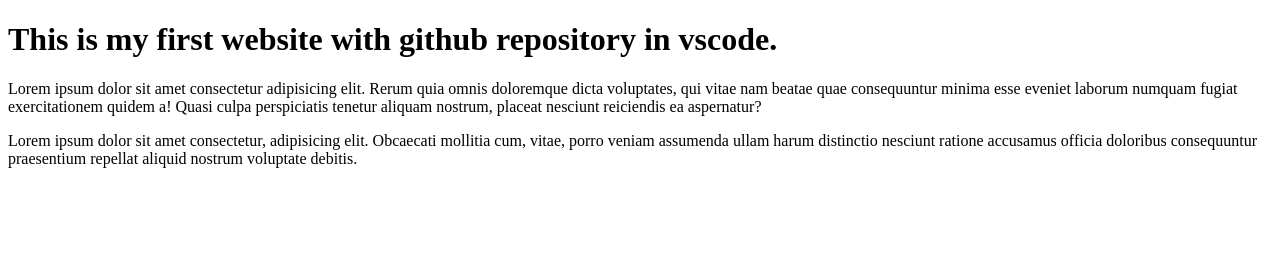
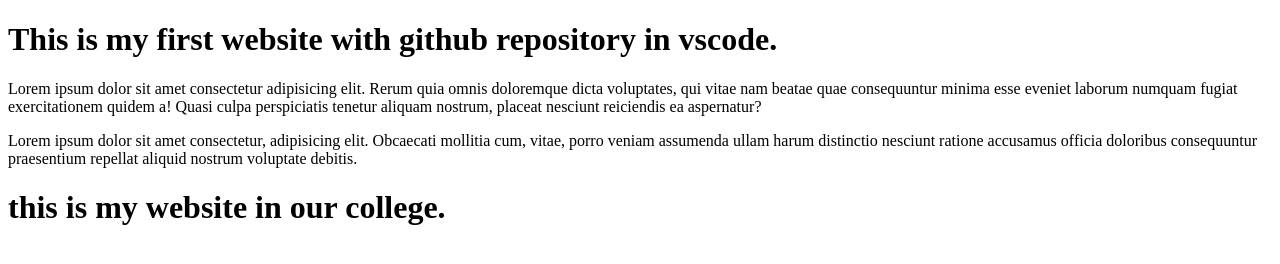
Before and after one commit to alamincsme/my-first-reposit, a plain HTML site: page index.html in a window 1280 px wide. Drawn offline with Linux system fonts and the light colour scheme.

Commit message:
second added division

```diff
--- a/index.html
+++ b/index.html
@@ -11,5 +11,9 @@
     <h1>This is my first website with github repository in vscode.</h1>
     <p>Lorem ipsum dolor sit amet consectetur adipisicing elit. Rerum quia omnis doloremque dicta voluptates, qui vitae nam beatae quae consequuntur minima esse eveniet laborum numquam fugiat exercitationem quidem a! Quasi culpa perspiciatis tenetur aliquam nostrum, placeat nesciunt reiciendis ea aspernatur?</p>
     <p>Lorem ipsum dolor sit amet consectetur, adipisicing elit. Obcaecati mollitia cum, vitae, porro veniam assumenda ullam harum distinctio nesciunt ratione accusamus officia doloribus consequuntur praesentium repellat aliquid nostrum voluptate debitis.</p>
+
+    <div>
+        <h1>this is my website in our college.</h1>
+    </div>
 </body>
 </html>
```
